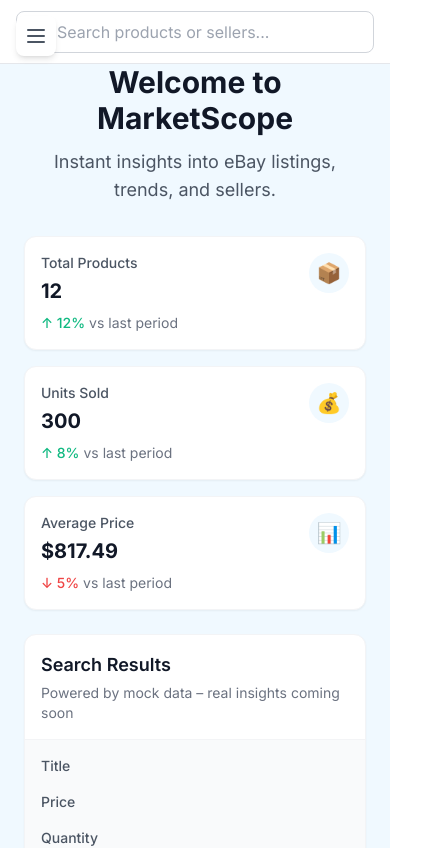
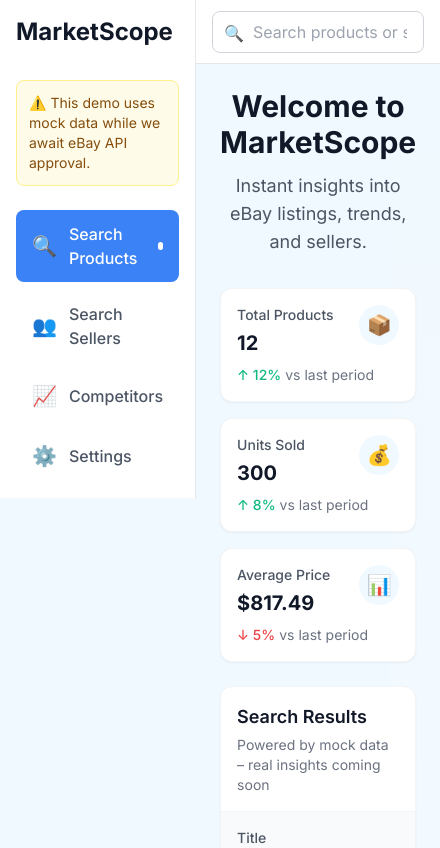
Before and after one commit to rk95x/MarketScope, a Next.js app: page / in a window 390 px wide. Shown: the top 848 px of the page, 440 px wide, since content can reach past the window. Built offline with nearby package versions, Linux system fonts and the light colour scheme.

Commit message:
Your descriptive commit message

```diff
--- a/app/competitors/page.tsx
+++ b/app/competitors/page.tsx
@@ -7,7 +7,7 @@
 
 export default function CompetitorsPage() {
   return (
-    <main className="pt-24 p-4 md:p-6">
+    <main className="p-6">
       <div className="max-w-7xl mx-auto">
         <div className="text-center mb-8 md:mb-12">
           <h1 className="text-3xl md:text-4xl font-bold text-[#111827] mb-3">
@@ -18,7 +18,6 @@
           </p>
         </div>
 
-        {/* Placeholder Content */}
         <div className="bg-white rounded-xl shadow-sm border border-gray-100 p-6 md:p-8">
           <div className="text-center py-12">
             <div className="text-4xl mb-4">📈</div>
--- a/app/layout.tsx
+++ b/app/layout.tsx
@@ -19,7 +19,7 @@
       <body className={inter.className}>
         <div className="flex min-h-screen bg-[#F0F9FF]">
           <Sidebar />
-          <div className="flex-1 ml-0 md:ml-64">
+          <div className="flex-1">
             {children}
           </div>
         </div>
--- a/app/page.tsx
+++ b/app/page.tsx
@@ -60,7 +60,7 @@
         viewType={viewType}
         onViewTypeChange={setViewType}
       />
-      <main className="pt-16 p-6">
+      <main className="p-6">
         <div className="max-w-7xl mx-auto">
           {/* Welcome Header */}
           <div className="text-center mb-8 md:mb-12">
--- a/app/settings/page.tsx
+++ b/app/settings/page.tsx
@@ -7,7 +7,7 @@
 
 export default function SettingsPage() {
   return (
-    <main className="pt-24 p-4 md:p-6">
+    <main className="p-6">
       <div className="max-w-7xl mx-auto">
         <div className="text-center mb-8 md:mb-12">
           <h1 className="text-3xl md:text-4xl font-bold text-[#111827] mb-3">
@@ -18,7 +18,6 @@
           </p>
         </div>
 
-        {/* Placeholder Content */}
         <div className="bg-white rounded-xl shadow-sm border border-gray-100 p-6 md:p-8">
           <div className="text-center py-12">
             <div className="text-4xl mb-4">⚙️</div>
--- a/components/SearchSellersClient.tsx
+++ b/components/SearchSellersClient.tsx
@@ -60,8 +60,8 @@
         viewType={viewType}
         onViewTypeChange={setViewType}
       />
-      {/* Main content area - padding to clear fixed Topbar */}
-      <main className="pt-16 p-6"> {/* Adjusted padding */}
+      {/* Main content area - remove pt-16, add p-6 */}
+      <main className="p-6"> {/* Adjusted padding */}
         <div className="max-w-7xl mx-auto">
           {/* Welcome Header */}
           <div className="text-center mb-8 md:mb-12">
--- a/components/Sidebar.tsx
+++ b/components/Sidebar.tsx
@@ -13,43 +13,12 @@
 
 export default function Sidebar() {
   const pathname = usePathname();
-  const [isOpen, setIsOpen] = useState(false);
-
-  // Close sidebar when route changes on mobile
-  useEffect(() => {
-    if (window.innerWidth < 768) {
-      setIsOpen(false);
-    }
-  }, [pathname]);
 
   return (
     <>
-      {/* Mobile menu button */}
-      <button
-        onClick={() => setIsOpen(!isOpen)}
-        className="fixed top-4 left-4 z-50 md:hidden p-2 rounded-lg bg-white shadow-md hover:bg-gray-50 transition-colors"
-        aria-label="Toggle menu"
-      >
-        <svg
-          className="h-6 w-6 text-gray-600"
-          fill="none"
-          stroke="currentColor"
-          viewBox="0 0 24 24"
-        >
-          <path
-            strokeLinecap="round"
-            strokeLinejoin="round"
-            strokeWidth={2}
-            d={isOpen ? "M6 18L18 6M6 6l12 12" : "M4 6h16M4 12h16M4 18h16"}
-          />
-        </svg>
-      </button>
-
-      {/* Sidebar */}
+      {/* Sidebar - now a flex item */}
       <div
-        className={`fixed top-0 left-0 h-full w-64 bg-white border-r border-gray-200 p-4 transform transition-transform duration-300 ease-in-out z-40 ${
-          isOpen ? 'translate-x-0' : '-translate-x-full md:translate-x-0'
-        }`}
+        className="h-full w-64 bg-white border-r border-gray-200 p-4"
       >
         <div className="mb-8">
           <h1 className="text-2xl font-bold text-[#111827]">MarketScope</h1>
@@ -74,7 +43,6 @@
                     ? 'bg-[#3B82F6] text-white'
                     : 'text-gray-600 hover:bg-gray-50'
                 }`}
-                onClick={() => setIsOpen(false)}
               >
                 <span className="text-xl">{item.icon}</span>
                 <span className="font-medium">{item.name}</span>
@@ -86,15 +54,6 @@
           })}
         </nav>
       </div>
-
-      {/* Overlay */}
-      {isOpen && (
-        <div
-          className="fixed inset-0 bg-black bg-opacity-50 z-30 md:hidden"
-          onClick={() => setIsOpen(false)}
-          aria-hidden="true"
-        />
-      )}
     </>
   );
 }
--- a/components/Topbar.tsx
+++ b/components/Topbar.tsx
@@ -21,7 +21,7 @@
   const [timeFilter, setTimeFilter] = useState<TimeFilter>('30 days');
 
   return (
-    <div className="fixed top-0 left-0 right-0 h-16 bg-white border-b border-gray-200 z-30 md:left-64">
+    <div className="h-16 bg-white border-b border-gray-200">
       <div className="h-full px-4 flex items-center justify-between">
         {/* Search Bar */}
         <div className="flex-1 max-w-2xl">
```
